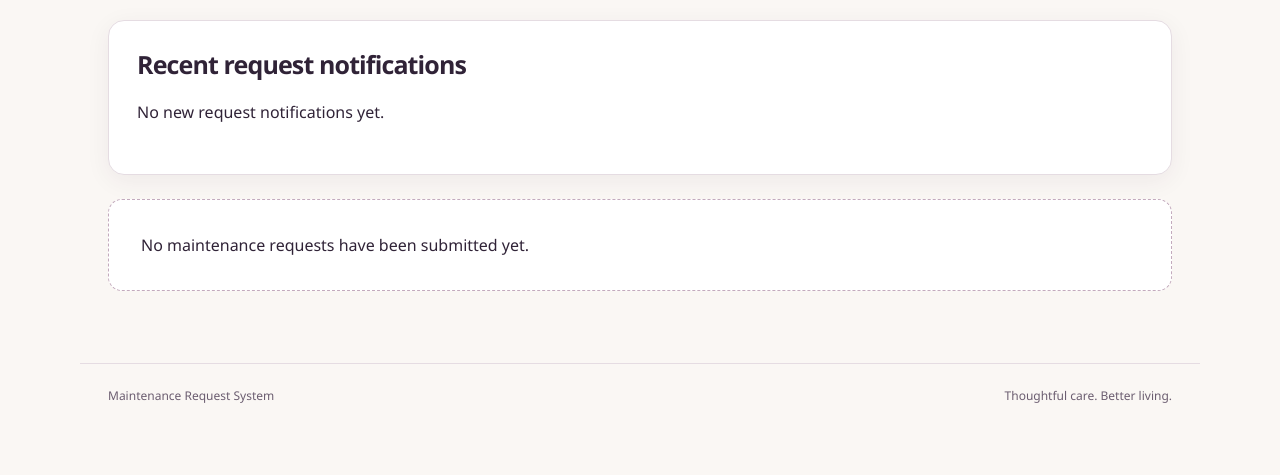
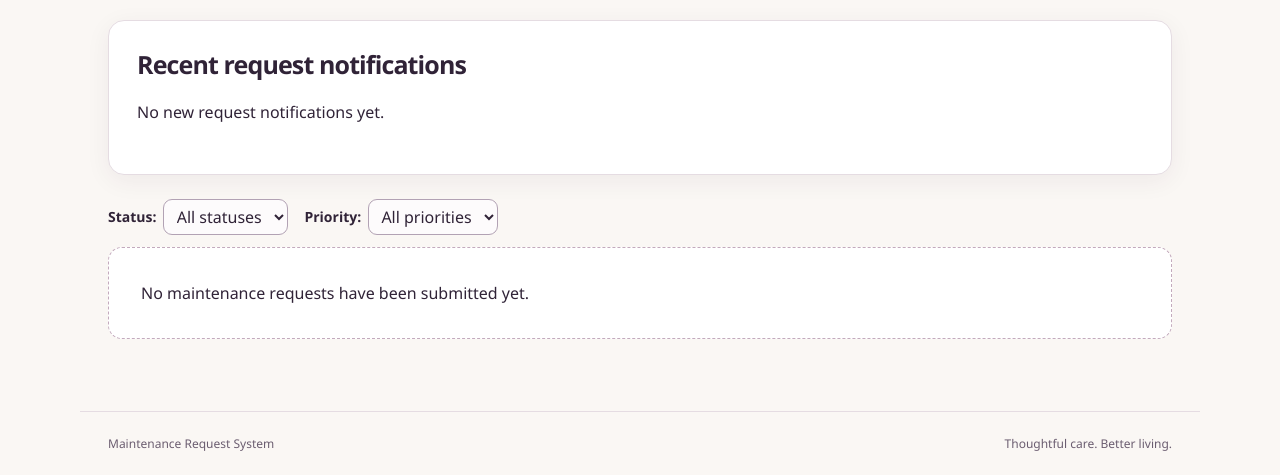
Before and after one commit to nishtha0910/Maintenance-Request-System, a PHP site: page /maintenance-request-system/admin_dashboard.php in a window 1280 px wide. Shown: the part 304-779 px from the top of the page. Run offline with PHP 8.4, Linux system fonts and the light colour scheme; the visitor is signed in with stand-in values (Sample User, id 1); data that the repository does not hold is empty.

Commit message:
Filtered admin requests by status and priority

```diff
--- a/admin_dashboard.php
+++ b/admin_dashboard.php
@@ -23,6 +23,16 @@ unset($_SESSION["updated_request_id"]);
 $error = "";
 $requests = [];
 $notifications = null;
+$statuses = ["Submitted", "In Progress", "Completed"];
+$priorities = ["Low", "Medium", "High"];
+$priority = $_GET["priority"] ?? "";
+if (!in_array($priority, $priorities, true)) {
+    $priority = "";
+}
+$status = $_GET["status"] ?? "";
+if (!in_array($status, $statuses, true)) {
+    $status = "";
+}
 
 try {
     mysqli_report(MYSQLI_REPORT_ERROR | MYSQLI_REPORT_STRICT);
@@ -31,6 +41,17 @@ try {
     $conn->set_charset("utf8mb4");
 
     // Administrators can view requests from every tenant.
+    $conditions = [];
+    $values = [];
+    if ($status !== "") {
+        $conditions[] = "r.status = ?";
+        $values[] = $status;
+    }
+    if ($priority !== "") {
+        $conditions[] = "r.priority = ?";
+        $values[] = $priority;
+    }
+    $where = $conditions ? "WHERE " . implode(" AND ", $conditions) : "";
     $check = $conn->prepare(
         "SELECT r.request_id, r.title, r.description,
                 r.priority, r.status,
@@ -38,10 +59,11 @@ try {
                 u.name AS tenant_name
          FROM maintenance_requests AS r
          INNER JOIN users AS u ON u.user_id = r.user_id
+         $where
          ORDER BY r.date_submitted DESC, r.request_id DESC"
     );
 
-    $check->execute();
+    $check->execute($values);
     $requests = $check->get_result()->fetch_all(MYSQLI_ASSOC);
     $check->close();
 
@@ -107,15 +129,36 @@ function escapeHtml(string $value): string
                 </ul>
             <?php endif; ?>
         </section>
+        <form class="admin-request-filters" method="get" action="admin_dashboard.php" aria-label="Filter maintenance requests" onchange="this.requestSubmit()">
+            <div>
+                <label for="status-filter">Status:</label>
+                <select id="status-filter" name="status">
+                    <option value="">All statuses</option>
+                    <?php foreach ($statuses as $option): ?>
+                        <option value="<?= escapeHtml($option) ?>" <?= $status === $option ? "selected" : "" ?>><?= escapeHtml($option) ?></option>
+                    <?php endforeach; ?>
+                </select>
+            </div>
+            <div>
+                <label for="priority-filter">Priority:</label>
+                <select id="priority-filter" name="priority">
+                    <option value="">All priorities</option>
+                    <?php foreach ($priorities as $option): ?>
+                        <option value="<?= escapeHtml($option) ?>" <?= $priority === $option ? "selected" : "" ?>><?= escapeHtml($option) ?></option>
+                    <?php endforeach; ?>
+                </select>
+            </div>
+            <noscript><button type="submit">Apply filters</button></noscript>
+        </form>
     <?php endif; ?>
     <?php if ($error !== ""): ?>
         <p role="alert"><?php echo escapeHtml($error); ?></p>
     <?php elseif (!$requests): ?>
-        <div class="empty-state">No maintenance requests have been submitted yet.</div>
+        <div class="empty-state"><?= $status === "" && $priority === "" ? "No maintenance requests have been submitted yet." : "No requests match the selected filters." ?></div>
     <?php else: ?>
         <div class="table-panel">
             <table class="admin-table">
-                <caption>All Maintenance Requests � most recent first</caption>
+                <caption>Maintenance Requests � most recent first</caption>
                 <thead><tr>
                     <th scope="col">Title</th>
                     <th scope="col">Status</th>
--- a/assets/css/app.css
+++ b/assets/css/app.css
@@ -734,3 +734,34 @@ tbody tr:hover {
 #update-request {
     scroll-margin-top: 24px
 }
+
+
+/* Separate the destructive action from the save form on the admin edit page. */
+#update-request + #delete-request {
+    margin-block-start: 1rem;
+}
+
+#delete-error:empty {
+    display: none;
+}
+
+
+.admin-request-filters {
+    display: flex;
+    flex-wrap: wrap;
+    align-items: center;
+    gap: .5rem 1rem;
+    margin: .75rem 0;
+}
+.admin-request-filters > div {
+    display: inline-flex;
+    align-items: center;
+    gap: .4rem;
+}
+.admin-request-filters label { margin: 0; }
+.admin-request-filters select {
+    width: auto;
+    margin: 0;
+    min-height: 2.25rem;
+    padding: .3rem .55rem;
+}
```
